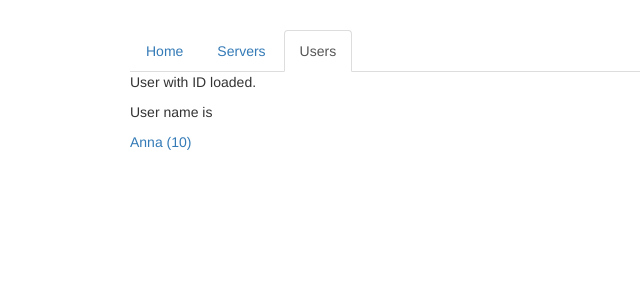
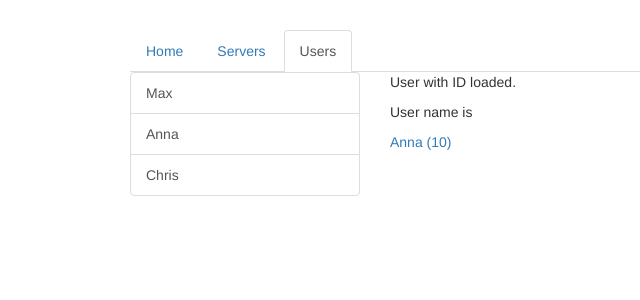
Before and after one commit to Munalula-Sikazwe/Angular-routing-app, an Angular app: page /users in a window 1280 px wide. Shown: the top 300 px of the page, without its empty margins (135-775 px from the left). Built offline with nearby package versions, Linux system fonts and the light colour scheme.

Commit message:
Changed user component to users component in app modules

```diff
--- a/src/app/app.module.ts
+++ b/src/app/app.module.ts
@@ -14,7 +14,7 @@ import { ServersService } from './servers/servers.service';
 import {RouterModule,Routes} from "@angular/router";
 const appRoutes : Routes = [
   {path:'',component:HomeComponent },
-  {path:'users',component:UserComponent },
+  {path:'users',component:UsersComponent },
   {path:'users/:id/:name',component:UserComponent },
   {path:'servers',component:ServersComponent },
   {path:'servers/:id/edit',component:ServersComponent },
--- a/src/app/users/users.component.html
+++ b/src/app/users/users.component.html
@@ -2,7 +2,7 @@
   <div class="col-xs-12 col-sm-4">
     <div class="list-group">
       <a
-        href="#"
+    [routerLink]="['/user',user.id,user.name]"
         class="list-group-item"
         *ngFor="let user of users">
         {{ user.name }}
```
